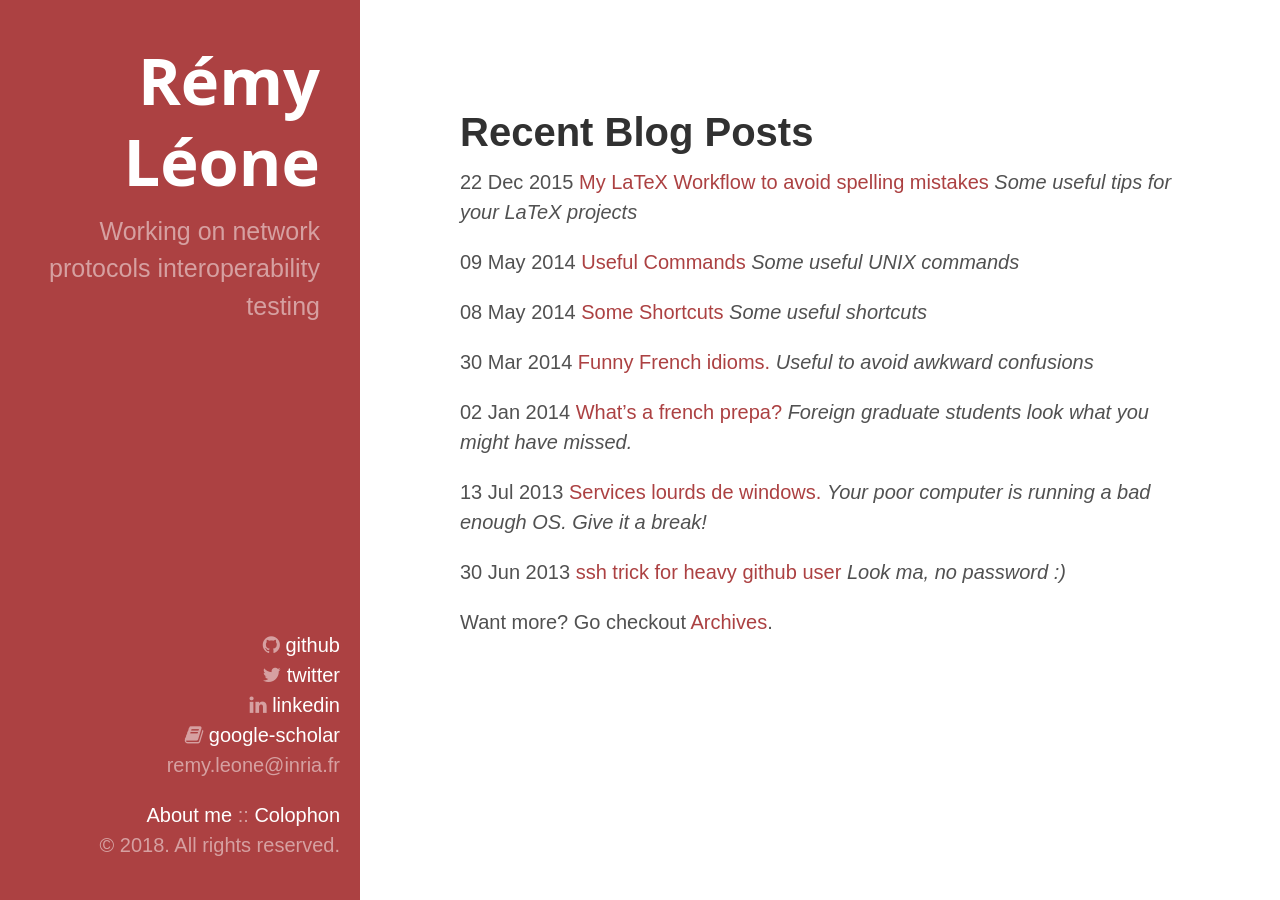
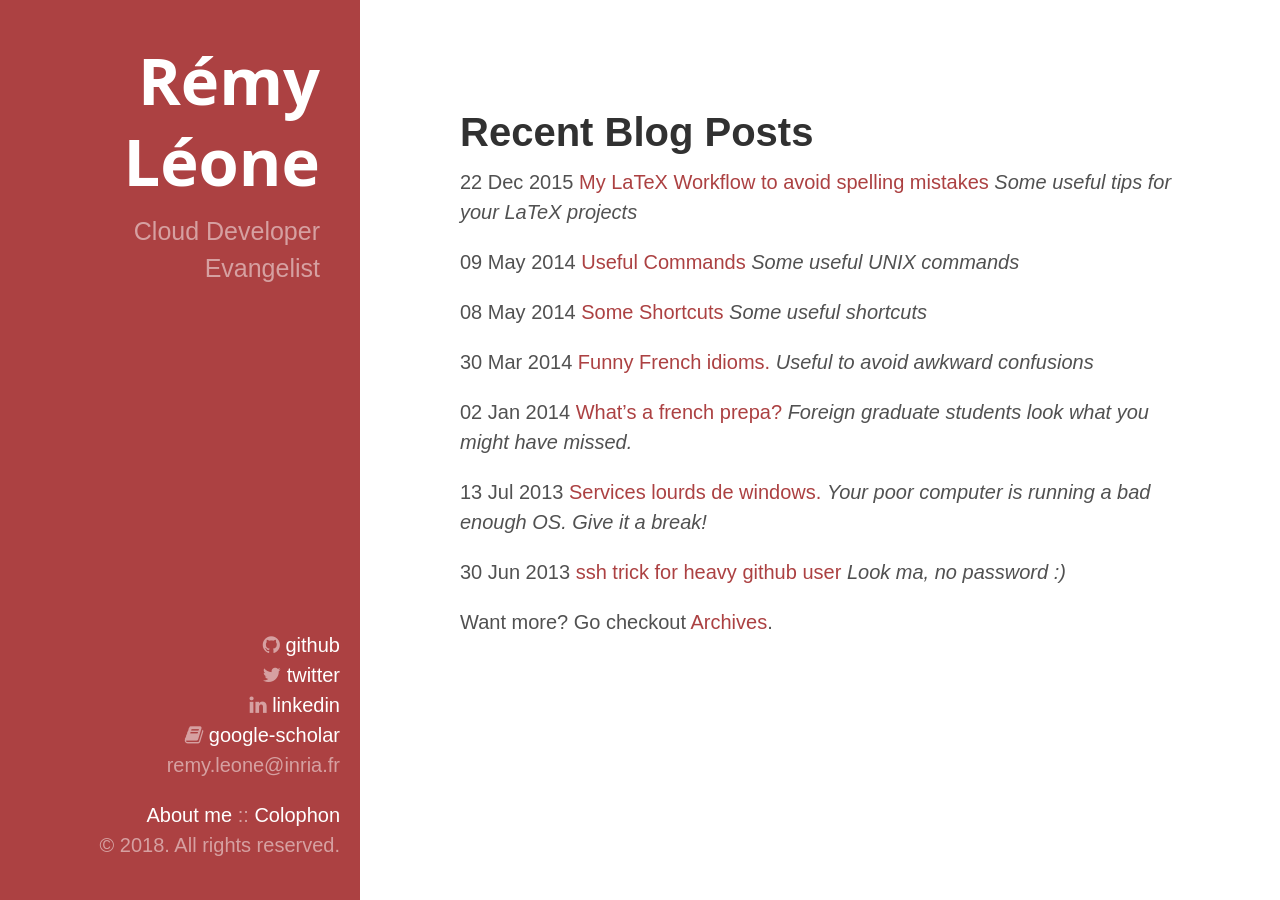
Before and after one commit to remyleone/remyleone.github.io, a Jekyll site: the page built from index.markdown, in a window 1280 px wide. Built offline with Jekyll 4.4.1, drawn with Linux system fonts in a browser that asks for light colours; nearby versions of some CDN libraries.

Commit message:
Update _config.yml

```diff
--- a/_config.yml
+++ b/_config.yml
@@ -17,7 +17,7 @@ title: Rémy Léone
 tagline: "Remy Leone's website"
 url: "https://sieben.fr"
 enforce_ssl: www.sieben.fr   # without any protocol
-description: 'Working on network protocols interoperability testing'
+description: 'Cloud Developer Evangelist'
 social_networks:
     - name: github
       url: https://github.com/sieben
```
